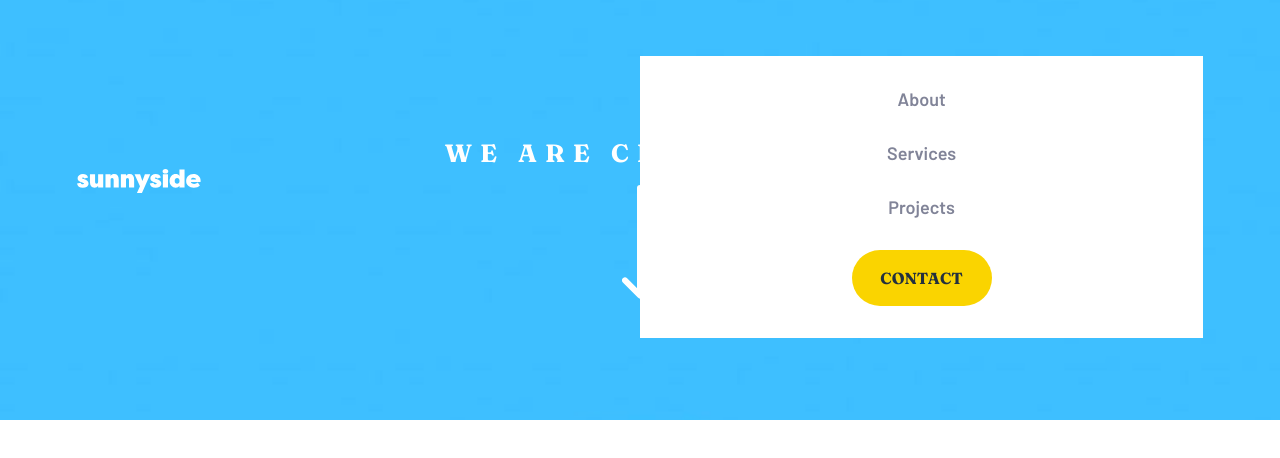
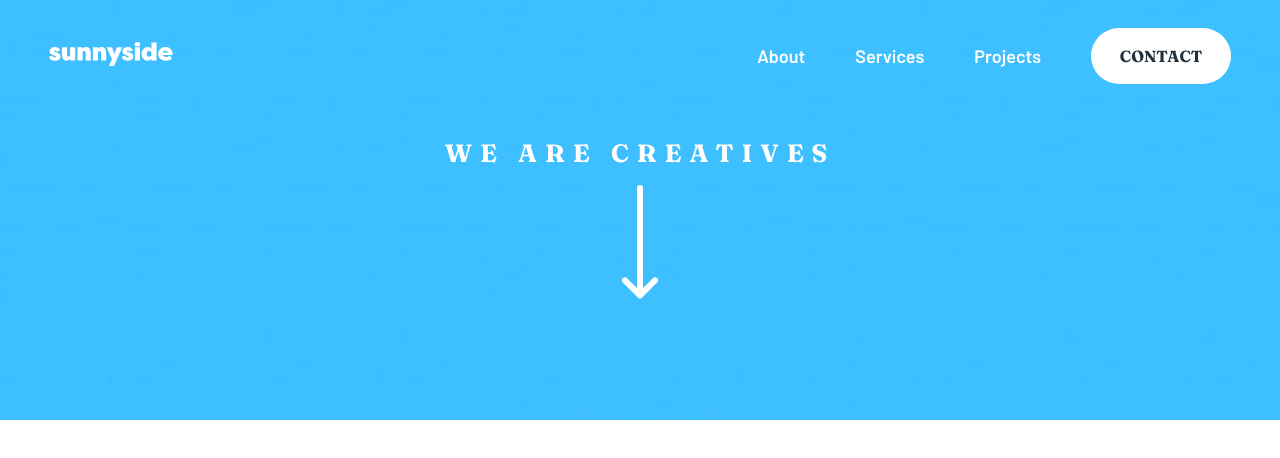
Before and after one commit to moniquedsilva/sunnyside-agency, a Vue app: page / in a window 1280 px wide. Shown: the top 458 px of the page. Built offline with nearby package versions, Linux system fonts and the light colour scheme.

Commit message:
feat: complete header section

```diff
--- a/src/components/Header/index.vue
+++ b/src/components/Header/index.vue
@@ -136,6 +136,8 @@ export default {
 @media (min-width: 48em) {
   .header {
     flex-direction: row;
+    justify-content: center;
+    width: 92.36%;
     &__hamburguer {
       display: none;
     }
@@ -144,6 +146,38 @@ export default {
     &__menu {
       height: auto !important;
     }
+    &__triangle {
+      display: none;
+    }
+    &__list {
+      background-color: transparent;
+      display: flex;
+      justify-content: flex-end;
+      align-items: center;
+      gap: 3.125rem;
+    }
+    &__list li {
+      margin: 0;
+    }
+    &__links {
+      color: $white;
+    }
+    &__links:hover {
+      transform: scale(1.1);
+    }
+    &__button {
+      background-color: $white;
+    }
+    &__button:hover {
+      color: $white;
+      background-color: hsla(200, 100%, 72%, 1);
+    }
+  }
+}
+
+@media (min-width: 120em) {
+  .header {
+    width: 83.125rem;
   }
 }
 </style>
```
